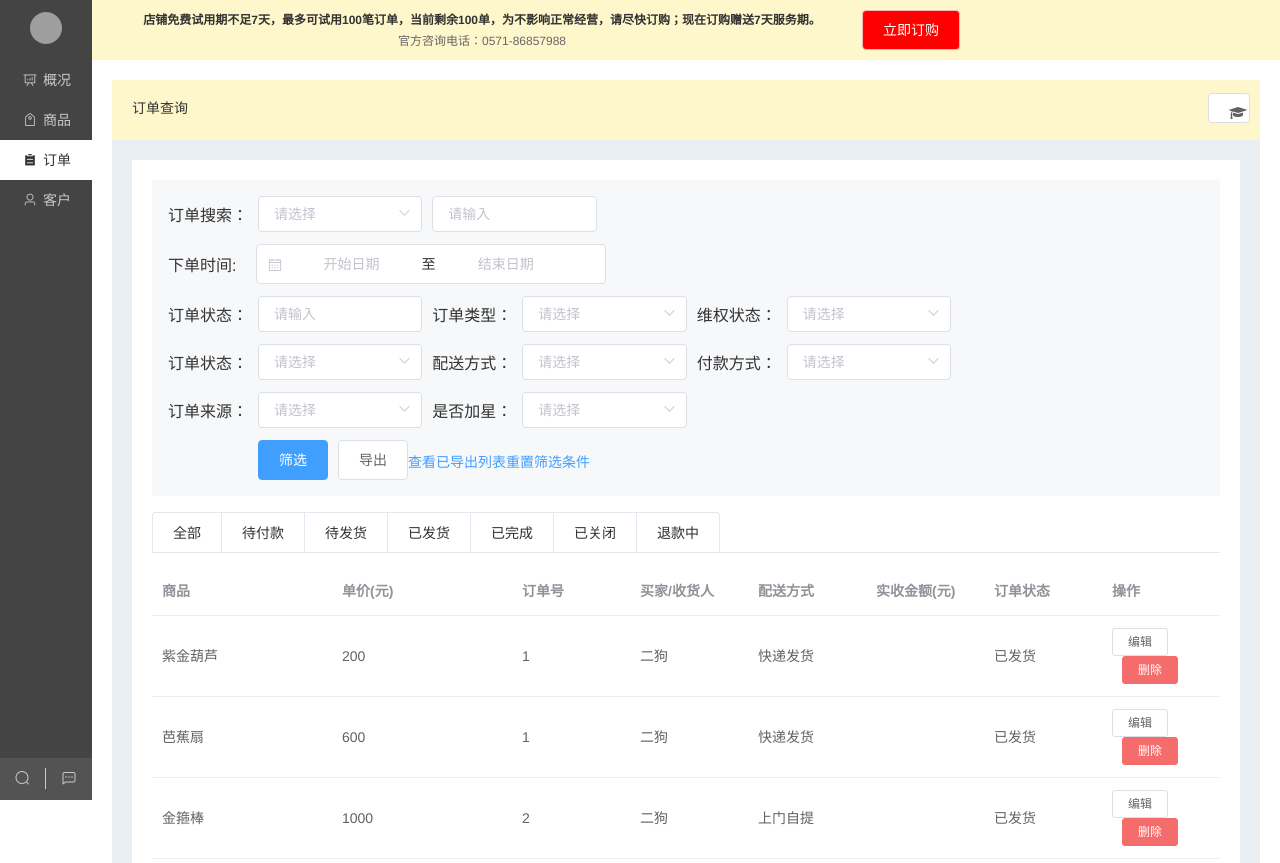
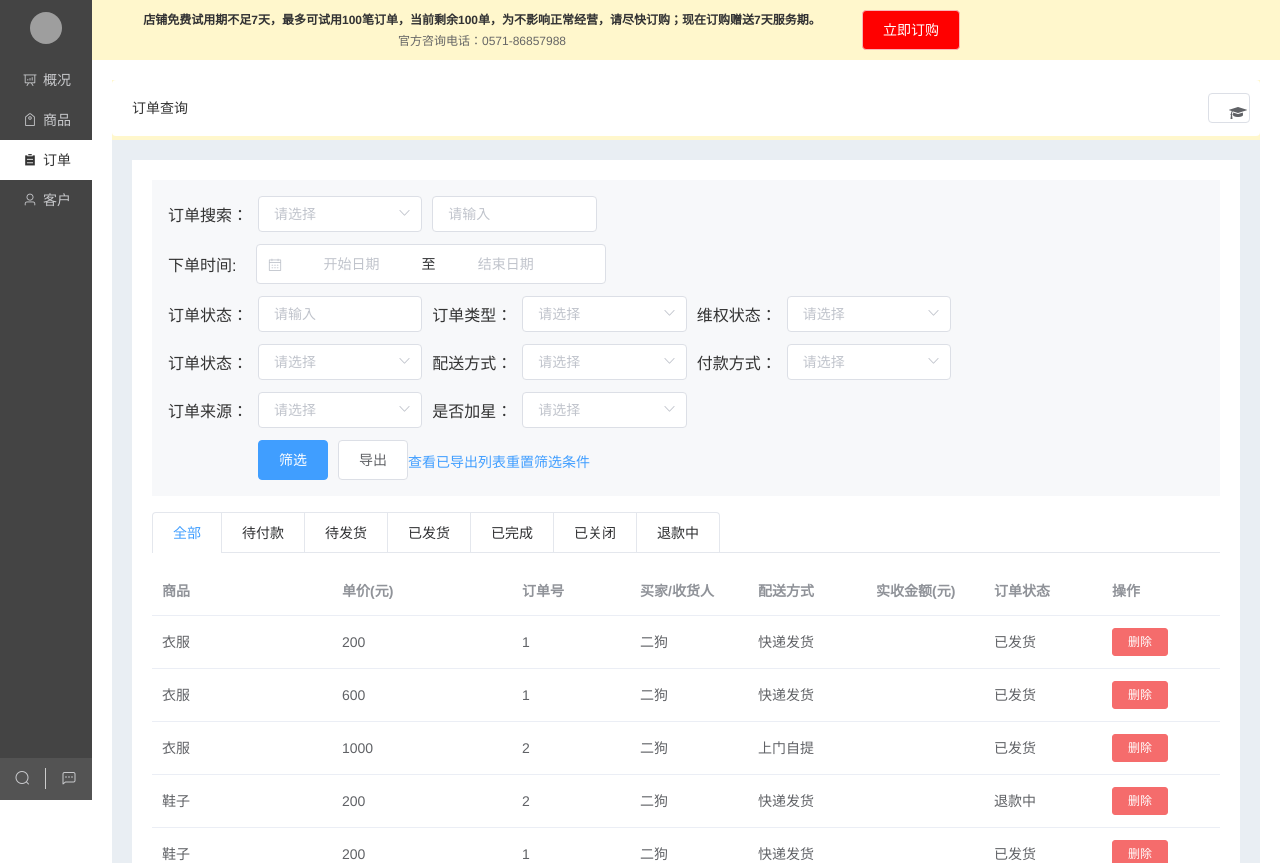
Before and after one commit to youzan-Product/YZ-project, a Vue app: page /#/indent in a window 1280 px wide. Shown: the top 863 px of the page. Built offline with nearby package versions, Linux system fonts and the light colour scheme; grey boxes are pictures that could not be loaded.

Commit message:
究极版本

```diff
--- a/public/db/indent.json
+++ b/public/db/indent.json
@@ -3,84 +3,112 @@
     "msg": "success",
     "data":[
         {
-            "article": "紫金葫芦",
+            "article": "衣服",
             "cost":"200",
             "order":"1",
             "delivery":"快递发货",
             "buyer":"二狗",
-            "status":"已发货"
+            "status":"已发货",
+             "aa":"1"
         },
         {
-            "article": "芭蕉扇",
+            "article": "衣服",
             "cost":"600",
             "order":"1",
             "delivery":"快递发货",
             "buyer":"二狗",
-            "status":"已发货"
+            "status":"已发货",
+            "aa":"1"
         },
         {
-            "article": "金箍棒",
+            "article": "衣服",
             "cost":"1000",
             "order":"2",
             "delivery":"上门自提",
             "buyer":"二狗",
-            "status":"已发货"
+            "status":"已发货",
+            "aa":"1"
         },
         {
-            "article": "紫金葫芦",
+            "article": "鞋子",
             "cost":"200",
             "order":"2",
             "delivery":"快递发货",
             "buyer":"二狗",
-            "status":"已发货"
+            "status":"退款中",
+            "aa":"2"
         },
         {
-            "article": "紫金葫芦",
+            "article": "鞋子",
             "cost":"200",
             "order":"1",
             "delivery":"快递发货",
             "buyer":"二狗",
-            "status":"已发货"
+            "status":"已发货",
+            "aa":"1"
         },
         {
-            "article": "紫金葫芦",
+            "article": "鞋子",
             "cost":"200",
             "order":"1",
             "delivery":"快递发货",
             "buyer":"二狗",
-            "status":"已发货"
+            "status":"已关闭",
+            "aa":"3"
         },
         {
-            "article": "紫金葫芦",
+            "article": "鞋子",
             "cost":"200",
             "order":"1",
             "delivery":"快递发货",
             "buyer":"二狗",
-            "status":"已发货"
+            "status":"已完成",
+            "aa":"4"
         },
         {
-            "article": "紫金葫芦",
+            "article": "裤子",
             "cost":"200",
             "order":"1",
             "delivery":"快递发货",
             "buyer":"二狗",
-            "status":"已发货"
+            "status":"待发货",
+            "aa":"5"
         },
         {
-            "article": "紫金葫芦",
+            "article": "裤子",
             "cost":"200",
             "order":"1",
             "delivery":"快递发货",
             "buyer":"二狗",
-            "status":"已发货"
+            "status":"待付款",
+            "aa":"6"
         },
         {
-            "article": "紫金葫芦",
+            "article": "裤子",
             "cost":"200",
             "order":"1",
             "delivery":"快递发货",
             "buyer":"二狗",
-            "status":"已发货"
+            "status":"待付款",
+            "aa":"6"
+        },
+        {
+            "article": "裤子",
+            "cost":"200",
+            "order":"1",
+            "delivery":"快递发货",
+            "buyer":"二狗",
+            "status":"待付款",
+            "aa":"6"
+        },
+        {
+            "article": "裤子",
+            "cost":"200",
+            "order":"1",
+            "delivery":"快递发货",
+            "buyer":"二狗",
+            "status":"待付款",
+            "aa":"6"
         }
     ]
 }
--- a/src/store.js
+++ b/src/store.js
@@ -29,7 +29,8 @@ const store = new Vuex.Store({
     state: {
         navList: [],
         IndList: [],
-        IndList2: []
+
+
     },
     mutations: {
         // 边栏列表
@@ -40,17 +41,7 @@ const store = new Vuex.Store({
         updateIndList(state, payload) {
             state.IndList = payload
         },
-        //分页
-        updatePage(state,payload){
-             if(payload.list){
-                 state.IndList = payload.list
-             }
-             let page = payload.page || 1
-             let list = state.IndList
-             state.IndList2 = list.slice((page-1)*5,page*5)
-             console.log('--------',state.IndList2)
-        },
-
+        //筛选
     },
     actions: {
         // 获取边栏列表数据
@@ -67,19 +58,9 @@ const store = new Vuex.Store({
                 store.commit('updateIndList',data)
             })
         },
-        //分页
-        getPage(store){
-            fetch('/db/indent.json',(data)=>{
-                console.log(data)
-                let payload = {
-                    page: 1,
-                    list: data
-                }
-                store.commit('updatePage',payload)
-            })
 
         }
-    }
+
 })
 
 export default store
--- a/src/views/indent/Header.vue
+++ b/src/views/indent/Header.vue
@@ -22,6 +22,7 @@ export default {
     .el-col {
       border-radius: 4px;
       height: 100%;
+      background-color:#fff
 
     }
     .bg-purple-dark {
@@ -38,6 +39,7 @@ export default {
         float: right;
         margin-right: 10px;
         margin-top: 13px;
+        vertical-align: baseline;
        }
       }
 
--- a/src/views/indent/Search.vue
+++ b/src/views/indent/Search.vue
@@ -9,7 +9,10 @@
                </el-option>
             </el-select>
           </el-col>
-          <el-col :span="4"><el-input  placeholder="请输入" size='medium'></el-input></el-col>
+          <el-col :span="4">
+            <el-input  placeholder="请输入" size='medium' v-model="search">
+              </el-input>
+          </el-col>
        </el-row>
     </div>
 
@@ -49,18 +52,23 @@
     <div class="box">
         <el-row type="flex" class="row-bg"  :gutter="10" align='middle'>
        <el-col :span="1.5">订单状态：</el-col>
-          <el-col :span="4"> <el-select  placeholder="请选择" size='medium'>
+      <el-col :span="4">
+          <el-select  placeholder="请选择" size='medium'>
             <el-option ></el-option>
-  </el-select></el-col>
+           </el-select>
+      </el-col>
   <el-col :span="1.5">配送方式：</el-col>
-          <el-col :span="4"> <el-select  placeholder="请选择" size='medium'>
+          <el-col :span="4">
+            <el-select  placeholder="请选择" size='medium'>
               <el-option ></el-option>
-  </el-select></el-col>
+            </el-select>
+          </el-col>
   <el-col :span="1.5">付款方式：</el-col>
-          <el-col :span="4"> <el-select  placeholder="请选择" size='medium'>
-     <el-option>
-    </el-option>
-  </el-select></el-col>
+    <el-col :span="4">
+          <el-select  placeholder="请选择" size='medium'>
+             <el-option></el-option>
+           </el-select>
+    </el-col>
        </el-row>
       </div>
 
@@ -68,14 +76,18 @@
       <div class="box">
         <el-row type="flex" class="row-bg"  :gutter="10" align='middle'>
           <el-col :span="1.5">订单来源：</el-col>
-          <el-col :span="4"> <el-select  placeholder="请选择" size='medium'>
+          <el-col :span="4">
+            <el-select  placeholder="请选择" size='medium'>
              <el-option ></el-option>
-  </el-select></el-col>
+            </el-select>
+          </el-col>
            <el-col :span="1.5">是否加星：</el-col>
-          <el-col :span="4"> <el-select  placeholder="请选择" size='medium'>
+          <el-col :span="4">
+            <el-select  placeholder="请选择" size='medium'>
               <el-option >
               </el-option>
-  </el-select></el-col>
+            </el-select>
+          </el-col>
         </el-row>
   </div>
 
@@ -122,8 +134,22 @@ export default {
           }]
         },
         value1: '',
-        value2: ''
+        value2: '',
+        search: ''
       };
+    },
+    computed:{
+     tables:function(){
+        var search=this.search;
+        if(search){
+          return  this.tableData.filter(function(dataNews){
+            return Object.keys(dataNews).some(function(key){
+              return String(dataNews[key]).toLowerCase().indexOf(search) > -1
+            })
+          })
+        }
+        return this.tableData
+      }
     }
   };
 </script>
--- a/src/views/indent/Table.vue
+++ b/src/views/indent/Table.vue
@@ -1,6 +1,6 @@
 <template>
     <div class="box1">
-    <el-tabs  type="card" >
+    <el-tabs v-model="activeName" type="card" @tab-click="handleClick" >
     <el-tab-pane label="全部" name="first"></el-tab-pane>
     <el-tab-pane label="待付款" name="second"></el-tab-pane>
     <el-tab-pane label="待发货" name="third"></el-tab-pane>
@@ -9,8 +9,8 @@
     <el-tab-pane label="已关闭" name="sixth"></el-tab-pane>
     <el-tab-pane label="退款中" name="seventh"></el-tab-pane>
     </el-tabs>
-    <div class="box2">
-      <el-table :data="IndList2" style="width: 100%">
+      <div class="box2">
+      <el-table :data="IndList.slice((currentPage-1)*pagesize,currentPage*pagesize)" style="width: 100%">
       <el-table-column prop="article" label="商品" width="180"></el-table-column>
       <el-table-column prop="cost" label="单价(元)" width="180"></el-table-column>
       <el-table-column prop="order" label="订单号"></el-table-column>
@@ -22,67 +22,76 @@
       <template slot-scope="scope">
         <el-button
           size="mini"
-          @click="handleEdit(scope.$index, scope.row)">编辑</el-button>
-        <el-button
-          size="mini"
           type="danger"
-          @click="handleDelete(scope.$index, scope.row)">删除</el-button>
+          @click="handleDelete(scope.$index, IndList)">删除</el-button>
       </template>
     </el-table-column>
     </el-table>
     </div>
+
     <div class="box3">
       <div class="block">
        <el-pagination
       @size-change="handleSizeChange"
       @current-change="handleCurrentChange"
-      :current-page="currentPage4"
+      :current-page="currentPage"
       :page-sizes="[5,10]"
-      :page-size="5"
+      :page-size="pagesize"
       layout="total, sizes, prev, pager, next, jumper"
-      :total="10">
+      :total="IndList.length">
     </el-pagination>
   </div>
     </div>
    </div>
 </template>
 <script>
-import {  mapActions , mapState , mapMutations } from 'vuex'
+import {  mapActions , mapState } from 'vuex'
 export default {
   data(){
     return{
+      activeName: 'first',
+      pagesize:5,
+      currentPage:1,
+
+      tabName:'first'
+
+      //筛选
 
     }
   },
-   computed: {
-     ...mapState(['IndList','IndList2']),
+  computed: {
+     ...mapState(['IndList']),
   },
   mounted(){
     this.getIndList();
-    this.getPage();
   },
   methods: {
     ...mapActions(["getIndList"]),
-    ...mapActions(['getPage']),
-    ...mapMutations(['updatePage']),
 
-    handleSizeChange(val) {
-        console.log(`每页 ${val} 条`);
-
-      },
-      handleCurrentChange(val) {
-        console.log(`当前页: ${val}`);
-        this.updatePage({page:val})
+    handleClick(tab, event) {
+      this.tabName = tab.name
+        console.log(tab, event);
       },
 
 
 
-      handleEdit(index, row) {
-        console.log(index, row);
+    //分页
+    handleSizeChange(size) {
+      this.pagesize = size
+        // console.log(`每页 ${val} 条`);
+
       },
-      handleDelete(index, row) {
-        console.log(index, row);
-      }
+      handleCurrentChange(currentPage) {
+        // console.log(`当前页: ${val}`);
+        this.currentPage=currentPage
+      },
+
+    //删除
+      handleDelete(index, IndList) {
+        IndList.splice(index,1)
+        console.log(index, IndList);
+      },
+      //筛选
     },
   };
 </script>
```
Lines whose indentation alone changed are shown as unchanged.
